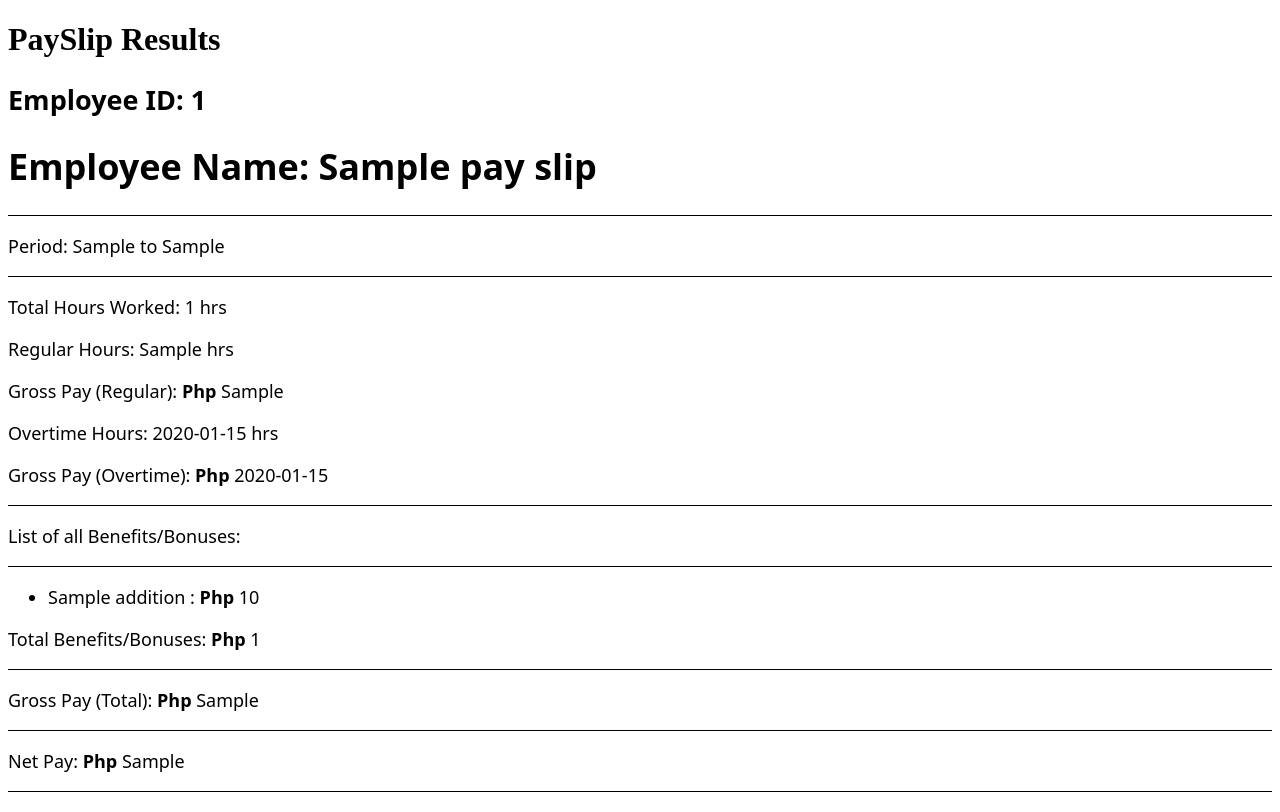
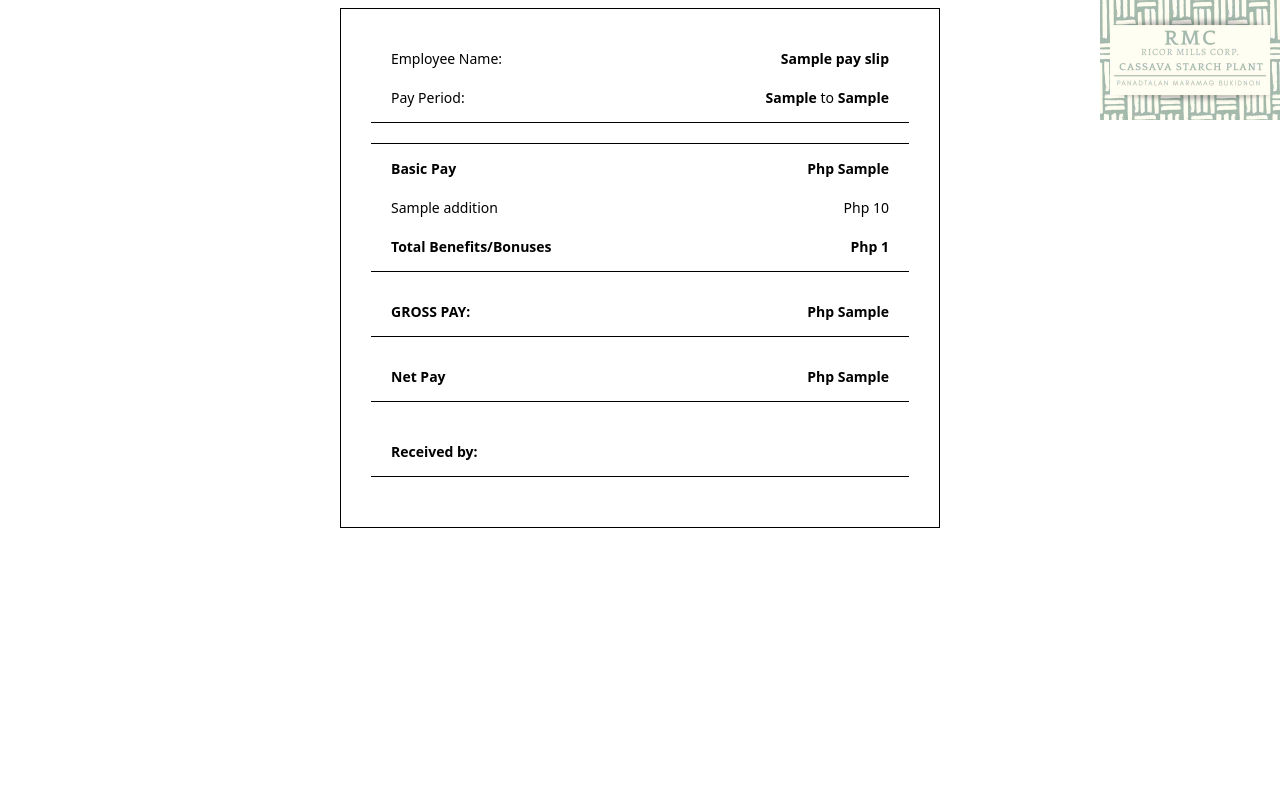
Before and after one commit to warpakner123/DTR_WITH_DEVICE, a Django app: template DTRPAYROLL/employeeDTR/templates/PaySlip_Template.html in a window 1280 px wide. After the commit the page ends 528 px from the top, so only its background shows below. Run offline with Django 5.2, Linux system fonts and the light colour scheme; the template is opened without the code that fills it: most values are stand-ins (such as "Sample title", 1, 10 or a date in 2020); some web fonts are replaced.

Commit message:
done request 1 and 2

```diff
--- a/DTRPAYROLL/employeeDTR/templates/PaySlip_Template.html
+++ b/DTRPAYROLL/employeeDTR/templates/PaySlip_Template.html
@@ -7,75 +7,162 @@
         @font-face {
             font-family: 'Noto Sans';
             font-style: normal;
-            font-weight:500;
-            src: url(../fonts/Noto_Sans/static/NotoSans-Regular.ttf)format('truetype');
+            font-weight: 500;
+            src: url(../fonts/Noto_Sans/static/NotoSans-Regular.ttf) format('truetype');
         }
         @font-face {
             font-family: 'Noto Sans';
             font-style: normal;
             font-weight: 700;
-            src: url(../fonts/Noto_Sans/static/NotoSans-Regular.ttf)format('truetype');
+            src: url(../fonts/Noto_Sans/static/NotoSans-Bold.ttf) format('truetype');
         }
 
-        .payroll-section {
-            font-family: 'Noto Sans', sans-serif; /* Fallback to sans-serif */
-            font-size: 18px;
+        body {
+            font-family: 'Noto Sans', sans-serif;
+        }
+
+        .payslip-container {
+            width: 600px;
+            margin: 0 auto;
+            padding: 30px; /* Increased padding */
+            border: 1px solid #000;
+            font-size: 14px;
+            box-sizing: border-box; /* Ensure padding is included in the total width */
+        }
+
+        .payslip-header {
+            text-align: center;
             margin-bottom: 20px;
         }
+
+        .payslip-section {
+            margin-bottom: 20px;
+        }
+
         .separator {
             border-bottom: 1px solid #000;
             margin: 5px 0;
         }
-        .bold{
+
+        .bold {
             font-weight: bold;
         }
+
+        .section-titleV2 {
+            margin-bottom: 10px;
+            padding: 100%;
+            padding-left: 40px;
+            padding-top: 25px;
+        }
+
+        .section-title {
+            margin-bottom: 10px;
+        }
+
+        .table {
+            width: 100%;
+            border-collapse: collapse;
+        }
+
+        .table td {
+            padding: 10px 20px; /* Increased padding for table cells */
+            box-sizing: border-box; /* Ensure padding is included in the total width */
+        }
+
+        .amount {
+            text-align: right;
+        }
     </style>
-    <title>PaySlip Results</title>
+    <title>Electronic Employee Payslip</title>
 </head>
 <body>
-    <h1>PaySlip Results</h1>
-    <div class="payroll-section">
-        <h2>Employee ID: {{ PaySlip_Data.employee_id }}</h2>
-        <h1>Employee Name: {{ PaySlip_Data.complete_name }}</h1>
-        <div class="separator"></div>
-        <p>Period: {{ PaySlip_Data.period_start }} to {{ PaySlip_Data.period_end }}</p>
-        <div class="separator"></div>
-        <p>Total Hours Worked: {{ PaySlip_Data.total_hours_worked }} hrs</p>
-        <p>Regular Hours: {{ PaySlip_Data.regular_hours }} hrs</p>
-        <p>Gross Pay (Regular): <strong>Php</strong> {{ PaySlip_Data.gross_pay_regular }}</p>
-        <p>Overtime Hours: {{ PaySlip_Data.overtime_hours }} hrs</p>
-        <p>Gross Pay (Overtime): <strong>Php</strong> {{ PaySlip_Data.gross_pay_overtime }}</p>
+    <div style="position: absolute; top: 0; right: 0; text-align: right; margin-bottom: 10px;">
+        <img src="employeeDTR/templates/assets/img/logos/company_logo.jpg" alt="Company Logo" style="width: 180px; height: auto;">
+    </div>
+    <div class="payslip-container">
+        <div class="payslip-section">
+            <table class="table">
+                <tr>
+                    <td>Employee Name:</td>
+                    <td class="amount"><span class="bold">{{ PaySlip_Data.complete_name }}</span></td>
+                </tr>
+                <tr>
+                    <td>Pay Period:</td>
+                    <td class="amount"><span class="bold">{{ PaySlip_Data.period_start }}</span> to <span class="bold">{{ PaySlip_Data.period_end }}</span></td>
+                </tr>
+            </table>
+            <div class="separator"></div>
+        </div>
 
-        <div class="separator"></div>
+        <div class="payslip-section">
+            <table class="table">
+                <tr>
+                    <td class="section-title bold">Basic Pay</td>
+                    <td class="amount bold">Php {{ PaySlip_Data.basic_pay }}</td>
+                </tr>
+                <div class="separator"></div>
+                {% if PaySlip_Data.addition_details %}
+                {% for addition in PaySlip_Data.addition_details %}
+                <tr>
+                    <td>{{ addition.name }}</td>
+                    <td class="amount">Php {{ addition.amount }}</td>
+                </tr>
+                {% endfor %}
+                <tr>
+                    <td class="bold">Total Benefits/Bonuses</td>
+                    <td class="amount bold">Php {{ PaySlip_Data.total_additions }}</td>
+                </tr>
+                {% endif %}
+            </table>
+            <div class="separator"></div>
+        </div>
 
-        {% if PaySlip_Data.addition_details %}
-        <p>List of all Benefits/Bonuses:</p>
-        <div class="separator"></div>
-        <ul>
-            {% for addition in PaySlip_Data.addition_details %}
-                <li>{{ addition.name }} : <strong>Php</strong> {{ addition.amount }}</li>
-            {% endfor %}
-        </ul>
-        <p>Total Benefits/Bonuses: <strong>Php</strong> {{ PaySlip_Data.total_additions }}</p>
-        {% endif %}
-
-        <div class="separator"></div>
-        <p>Gross Pay (Total): <strong>Php</strong> {{ PaySlip_Data.gross_pay }}</p>
+        <div class="payslip-section">
+            <table class="table">
+                <tr>
+                    <td class="section-title bold">GROSS PAY:</td>
+                    <td class="amount bold">Php {{ PaySlip_Data.gross_pay }}</td>
+                </tr>
+            </table>
+            <div class="separator"></div>
+        </div>
 
         {% if PaySlip_Data.deduct == 'yes' %}
-        <p>List of all deductions for this pay period:</p>
-        <div class="separator"></div>
-        <ul>
-            {% for deduction in PaySlip_Data.deductions_details %}
-            <li>{{ deduction.name }} : <strong>Php</strong> {{ deduction.amount }}</li>
-            {% endfor %}
-        </ul>
-        <div class="separator"></div>
-        <p>Total Amount of Deductions: <strong>Php</strong> {{ PaySlip_Data.total_deductions }}</p>
+        <div class="payslip-section">
+            <div class="section-titleV2 bold">LESS: DEDUCTIONS</div>
+            <table class="table">
+                {% for deduction in PaySlip_Data.deductions_details %}
+                <tr>
+                    <td>{{ deduction.name }}</td>
+                    <td class="amount">Php {{ deduction.amount }}</td>
+                </tr>
+                {% endfor %}
+                <tr>
+                    <td class="bold">Total Deductions</td>
+                    <td class="amount bold">Php {{ PaySlip_Data.total_deductions }}</td>
+                </tr>
+            </table>
+            <div class="separator"></div>
+        </div>
         {% endif %}
-        <div class="separator"></div>
-        <p>Net Pay: <strong>Php</strong> {{ PaySlip_Data.net_pay }}</p>
-        <div class="separator"></div>
+        <div class="payslip-section">
+            <table class="table">
+                <tr>
+                    <td class="bold">Net Pay</td>
+                    <td class="amount bold">Php {{ PaySlip_Data.net_pay }}</td>
+                </tr>
+            </table>
+            <div class="separator"></div>
+        </div>
+
+        <div class="payslip-section">
+            <table class="table">
+                <tr>
+                    <td class="bold" style="padding-top: 20px;">Received by:</td>
+                </tr>
+            </table>
+            <div class="separator"></div>
+        </div>
     </div>
 </body>
 </html>
--- a/DTRPAYROLL/employeeDTR/templates/generate_payslip.html
+++ b/DTRPAYROLL/employeeDTR/templates/generate_payslip.html
@@ -176,7 +176,7 @@
                             </div>
                             <div class="my-2 d-flex align-items-center">
                                 <label class="mb-0">Gross Pay (Regular):</label>
-                                <p class="mb-0 ms-2"> ₱ {{ data.gross_pay_regular }}</p>
+                                <p class="mb-0 ms-2"> ₱ {{ data.basic_pay_regular }}</p>
                             </div>
 
                             <div class="my-2 d-flex align-items-center">
@@ -185,7 +185,7 @@
                             </div>
                             <div class="my-2 d-flex align-items-center">
                                 <label class="mb-0">Gross Pay (Overtime):</label>
-                                <p class="mb-0 ms-2"> ₱ {{ data.gross_pay_overtime }}</p>
+                                <p class="mb-0 ms-2"> ₱ {{ data.basic_pay_overtime }}</p>
                             </div>
                             {% if data.addition_details %}
                                 <div class="my-2 align-items-center">
```
Also changed, not shown: DTRPAYROLL/computest.py (+9 -8 lines), DTRPAYROLL/employeeDTR/templates/assets/img/logos/company_logo.jpg (added).
